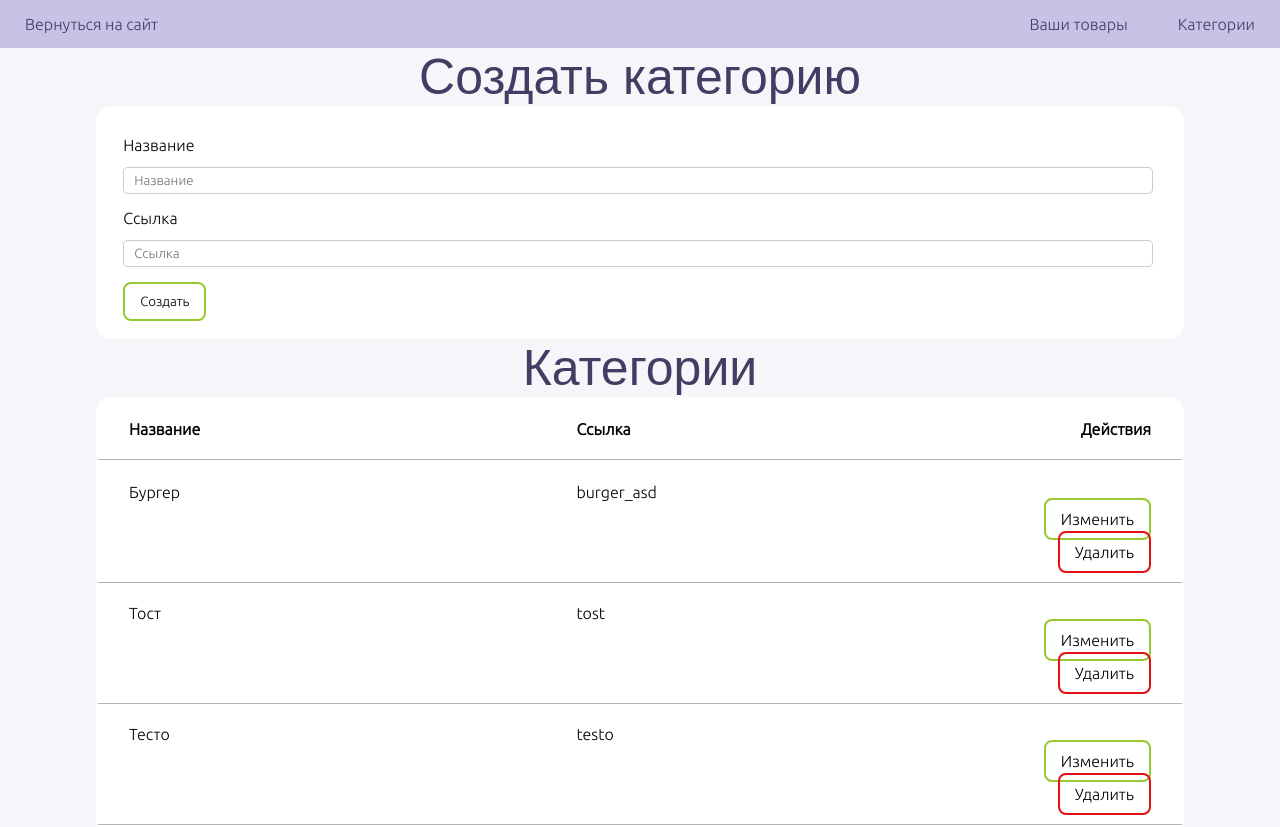
After one commit to SaylerGaming/DjangoProject, a Django app: page /your-company/categories in a window 1280 px wide. The commit adds this page. Run offline with Django 3.2, Linux system fonts and the light colour scheme; data comes from the database, SQL or seed files in the repository; both versions use the stored data as it was after the commit.

Commit message:
category CRUD add

```diff
--- a/companies/models.py
+++ b/companies/models.py
@@ -39,8 +39,8 @@ class Product(models.Model):
     description = models.TextField(null=True)
     price = models.PositiveIntegerField()
     new_price = models.PositiveIntegerField(null=True)
-    category = ForeignKey(Category, on_delete=models.SET_NULL, null=True)
-    company = ForeignKey(Company, on_delete=models.CASCADE)
+    category = ForeignKey(Category, on_delete=models.SET_NULL, null=True, blank=True)
+    company = ForeignKey(Company, on_delete=models.CASCADE, null=True, blank=True)
     created_at = models.DateTimeField(auto_now_add=True)
     def  __str__(self):
         return self.name
--- /dev/null
+++ b/companies/templates/your-company/categories.html
@@ -0,0 +1,45 @@
+{% extends 'admin/main.html' %}
+{% block content %}
+
+{% load static %}
+
+<link rel="stylesheet" href="{% static 'styles/product-add.css' %}">
+
+    <p class="title fancy-font center">Создать категорию</p>
+    <form class="container product-add" method="post" action="{% url 'categoryCreate' %}">
+        {% csrf_token %}
+        <div class="form-container">
+            <p>Название</p>
+            <input type="text" name="name" placeholder="Название">
+            <p>Ссылка</p>
+            <input type="text" name="slug" placeholder="Ссылка">
+            <button type="submit" class="edit">Создать</button>
+        </div>
+    </form>
+    <div class="container">
+        <p class="title fancy-font center">Категории</p>
+        <table class="products">
+            <thead>
+                <tr class="product">
+                    <th class="tb-name">Название</th>
+                    <th class="tb-name">Ссылка</th>
+                    <th class="tb-action">Действия</th>
+          </tr>
+        </thead>
+        <tbody>
+            {% for category in categories %}
+                <tr class="product">
+                    <td class="tb-name">{{ category.name }}</td>
+                    <td class="tb-name">{{ category.slug }}</td>
+                    <td class="tb-action">
+                        <div>
+                            <a class="edit" href="{% url 'categoryUpdate' category.id %}">Изменить</a>
+                            <a class="delete" href="{% url 'categoryDelete' category.id %}">Удалить</a>
+                        </div>
+                    </td>
+                </tr>
+            {% endfor %}
+        </tbody>
+    </table>
+</div>
+{% endblock content %}
--- a/companies/urls.py
+++ b/companies/urls.py
@@ -7,6 +7,10 @@ urlpatterns = [
     path('companies', views.companies, name='companies'),
 
     path('your-company/', views.companyIndex, name='companyIndex'),
+    path('your-company/categories', views.companyCategories, name='companyCategories'),
+    path('your-company/category/create', views.categoryCreate, name='categoryCreate'),
+    path('your-company/category/update/<str:id>', views.categoryUpdate, name='categoryUpdate'),
+    path('your-company/category/delete/<str:id>', views.categoryDelete, name='categoryDelete'),
     path('product/create/', views.createProduct, name='createProduct'),
     path('product/update/<int:id>/', views.updateProduct, name='updateProduct'),
     path('product/delete/<int:id>/', views.deleteProduct, name='deleteProduct'),
--- a/companies/views.py
+++ b/companies/views.py
@@ -1,9 +1,11 @@
+from django.core.checks import messages
 from django.shortcuts import render, redirect
 from django.http import HttpResponse
 from django.contrib.auth.decorators import login_required
 from .models import Guarantee, Company, Category, Product
 from .forms import ProductForm
 from users.models import Profile
+from django.contrib import messages
 
 def index(request):
     guarantees = Guarantee.objects.all()
@@ -53,3 +55,41 @@ def updateProduct(request, id):
 def deleteProduct(request, id):
     Product.objects.get(id=id).delete()
     return redirect('index')
+
+def companyCategories(request):
+    categories = Category.objects.all()
+    return render(request, 'your-company/categories.html', {'categories':categories})
+
+def categoryCreate(request):
+    if request.method == 'POST':
+        Category.objects.create(name = request.POST['name'], slug = request.POST['slug'])
+    return redirect('companyCategories')
+
+def categoryUpdate(request, id):
+    category = Category.objects.get(id=id)
+    if request.method == 'POST':
+        slug = request.POST['slug'].lower()
+        slug = list(slug)
+        category_slug = ''
+        for i in slug:
+            if i == ' ':
+                category_slug = category_slug + '_'
+            else:
+                category_slug = category_slug + i
+        try:
+            slug_check = Category.objects.get(slug=category_slug)
+        except:
+            slug_check = None
+        if slug_check is not None and slug_check != category:
+            messages.error(request, 'Данная ссылка уже используется')
+            return redirect('companyCategories')
+        category.name = request.POST['name']
+        category.slug = category_slug
+        category.save()
+        return redirect('companyCategories')
+    return render(request, 'your-company/categoryUpdate.html', {'category': category})
+
+def categoryDelete(request, id):
+    Category.objects.get(id=id).delete()
+    messages.success(request, 'категория удалена')
+    return redirect('companyCategories')
--- a/static/styles/admin.css
+++ b/static/styles/admin.css
@@ -50,6 +50,7 @@ a {
     transition: 0.3s;
 }
 .products {
+    border-radius: 15px 15px 0 0;
     background-color: white;
     width: 100%;
 }
--- a/static/styles/product-add.css
+++ b/static/styles/product-add.css
@@ -2,6 +2,7 @@ form {
     padding: 15px 0;
 }
 .product-add {
+    border-radius: 15px;
     background-color: white;
 }
 input {
@@ -20,6 +21,9 @@ textarea {
 .form-container {
     margin-left: 2.5%;
 }
+.form-container input {
+    margin-top: 10px;
+}
 form p, .edit {
     margin-top: 15px;
     margin-bottom: 3px;
--- a/templates/admin/main.html
+++ b/templates/admin/main.html
@@ -17,7 +17,7 @@
 </head>
 <body>
     {% include 'admin/navbar.html' %}
-
+    {% include 'messages.html' %}
     {% block content %}
 
     {% endblock content %}
--- a/templates/admin/navbar.html
+++ b/templates/admin/navbar.html
@@ -3,7 +3,7 @@
         <a href="{% url 'index' %}" class="nav_content">Вернуться на сайт</a>
     </div>
     <div>
-        <a href="admin-index.html"><p class="nav_content">Ваши товары</p></a>
-        <a href="admin-categories.html"><p class="nav_content">Ваши категории</p></a>
+        <a href="{% url 'companyIndex' %}"><p class="nav_content">Ваши товары</p></a>
+        <a href="{% url 'companyCategories' %}"><p class="nav_content">Категории</p></a>
     </div>
 </nav>
--- a/users/views.py
+++ b/users/views.py
@@ -57,7 +57,8 @@ def registerUser(request):
     return render(request, 'register.html', context)
 
 def userProfile(request):
-    return render(request, 'profile.html')
+    user = Profile.objects.get(user_id=request.user.id)
+    return render(request, 'profile.html', {'user': user})
 
 def createCompany(request):
     form = CompanyForm()
```
Also changed, not shown: companies/templates/your-company/categoryUpdate.html (added, +20 -0 lines), companies/templates/your-company/deleteProduct.html (deleted, +0 -10 lines), users/templates/profile.html (+7 -4 lines), db.sqlite3.
